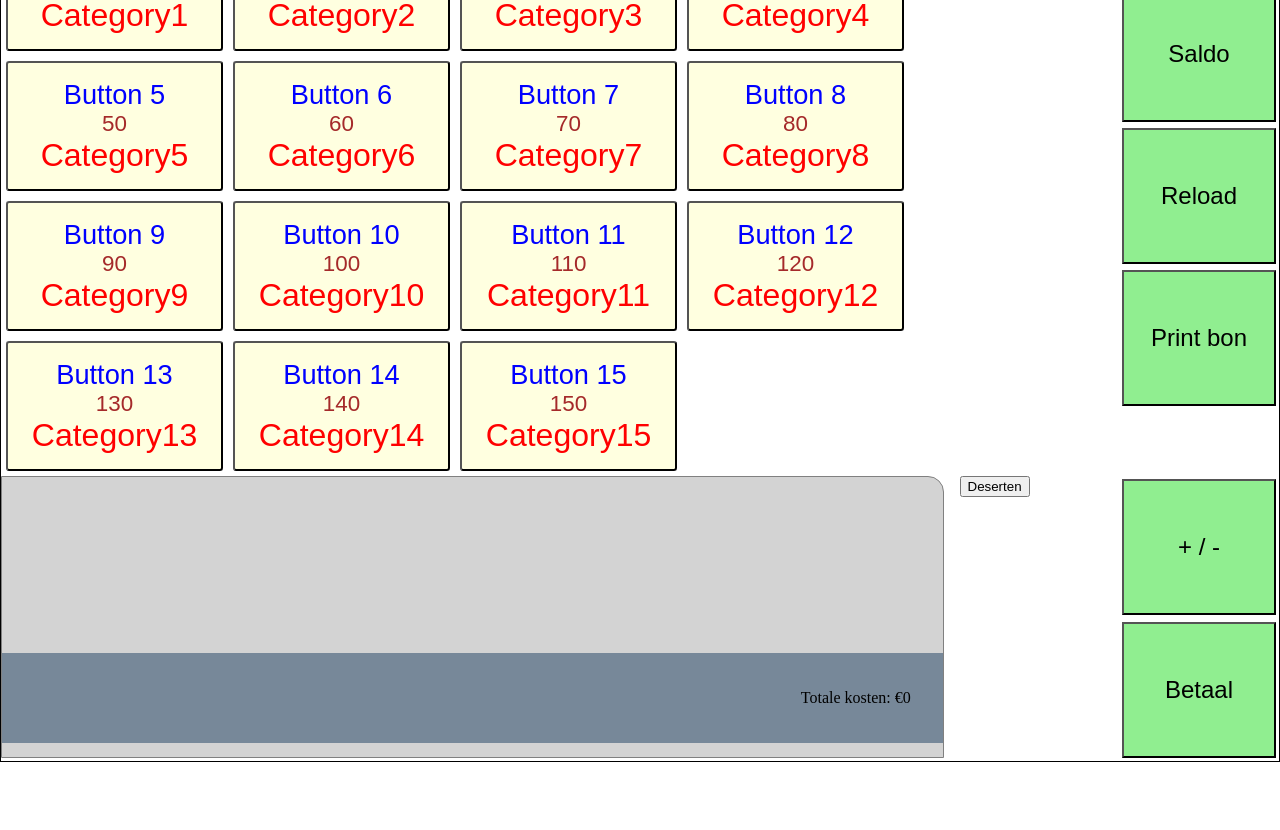
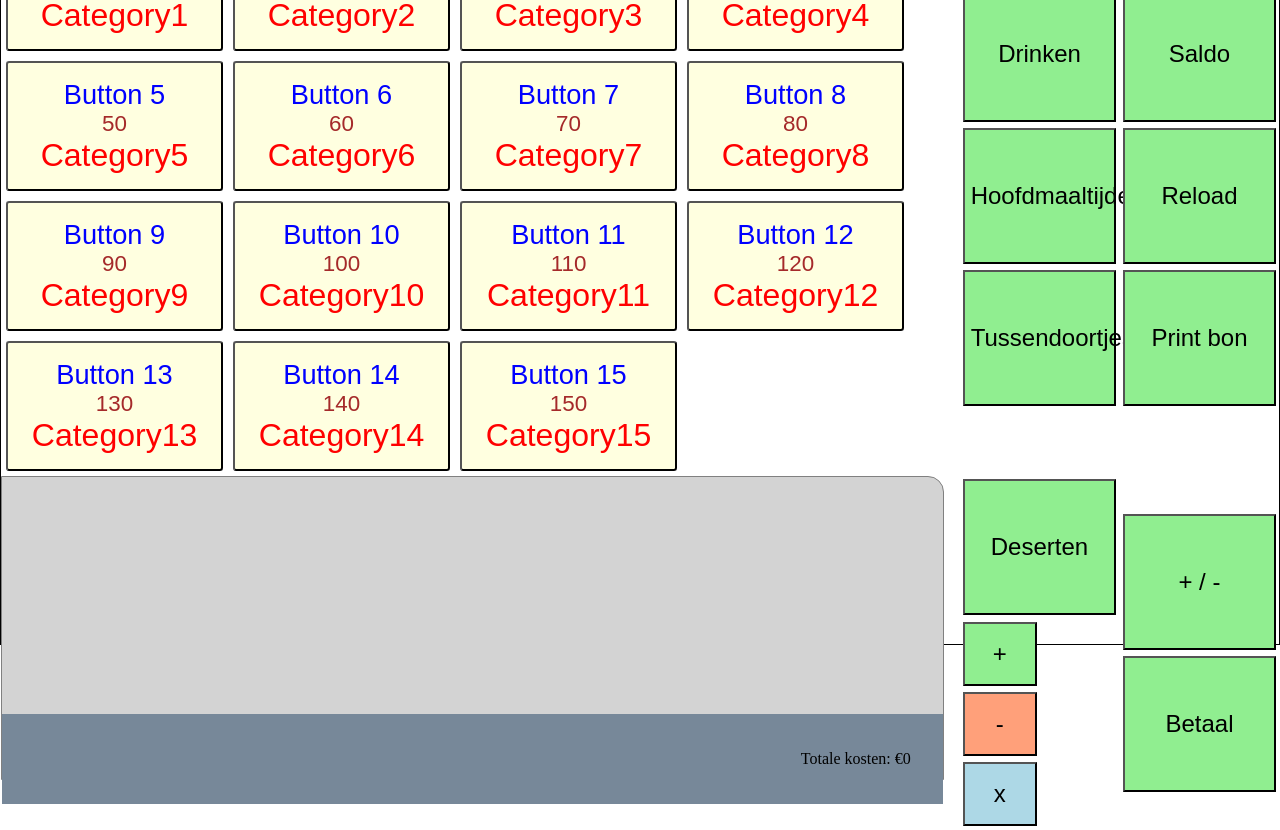
Before and after one commit to UCLL-FEG-Leuven/project-9101112-looplegends, an Angular app in the folder Client/: page / in a window 1280 px wide. Shown: the part 160-990 px from the top of the page. Before the commit the page ends 922 px from the top, so only its background shows below. Built offline with nearby package versions, Linux system fonts and the light colour scheme.

Commit message:
+ / - en x toegevoegd en alles deftig gezegd

```diff
--- a/Client/src/app/app.component.css
+++ b/Client/src/app/app.component.css
@@ -16,6 +16,10 @@
   margin-left: 1rem;
 }
 
+.main {
+  height: 91vh;
+}
+
 
 
 
@@ -24,7 +28,7 @@
 
 .total-cost {
   display: flex;
-  margin-top: 11rem;
+  margin-top: 14.8rem;
   padding: 20px;
   background-color: lightslategray;
   justify-content: end;
@@ -42,7 +46,7 @@ section {
   background-color: lightgrey;
   border: 1px solid grey;
   border-top-right-radius: 1rem;
-  height: 33vh;
+  height: 35.8vh;
   width: 73.5vw;
   padding-bottom: 1rem;
 }
@@ -63,6 +67,52 @@ section {
   background-color: lightgreen;
 }
 
+.Categorys {
+  display: flex;
+  flex-direction: column;
+  justify-content: center;
+  align-items: center;
+}
+
+
+.CategoryButton {
+  width: 12vw;
+  height: 17vh;
+  margin: 0.2rem;
+  font-size: 1.5rem;
+  background-color: lightgreen;
+}
+
+
+.plus {
+  width: 5.8vw;
+  height: 8vh;
+  margin: 0.2rem;
+  font-size: 1.5rem;
+  background-color: lightgreen;
+}
+
+.min {
+  width: 5.8vw;
+  height: 8vh;
+  margin: 0.2rem;
+  font-size: 1.5rem;
+  background-color: lightsalmon;
+}
+
+.max {
+  width: 5.8vw;
+  height: 8vh;
+  margin: 0.2rem;
+  font-size: 1.5rem;
+  background-color: lightblue;
+}
+
+
+
+
+
+
 .Bovenstuk {
   display: grid;
   grid-template-columns: 75% 1fr 1fr;
--- a/Client/src/app/app.component.html
+++ b/Client/src/app/app.component.html
@@ -62,6 +62,11 @@
 
     <div class="Categorys">
       <button class="CategoryButton">Deserten</button>
+      <div class="plusandmin">
+        <button class="plus">+</button>
+        <button class="min">-</button>
+        <button class="max">x</button>
+      </div>
     </div>
 
     <div class="Zijbalk">
```
